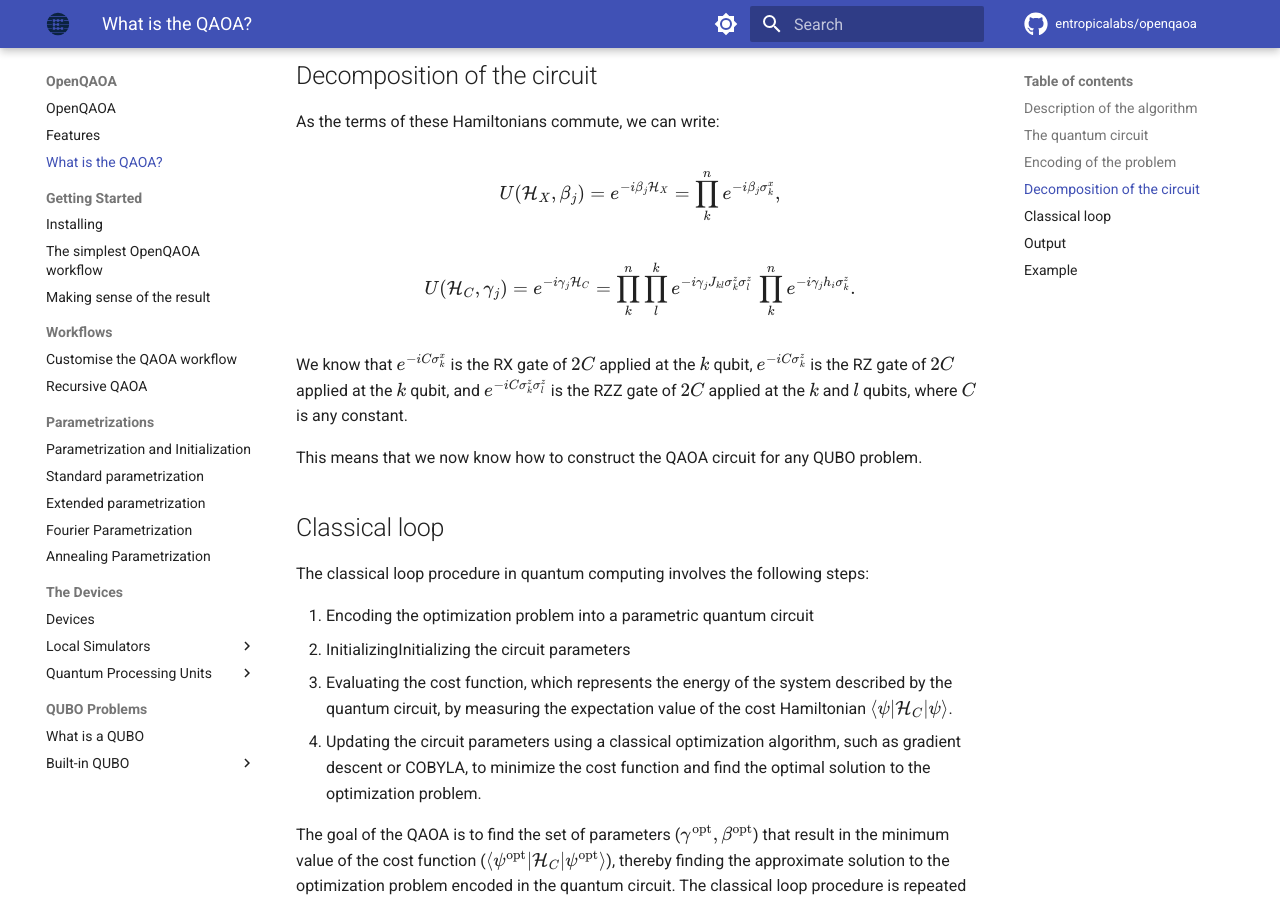
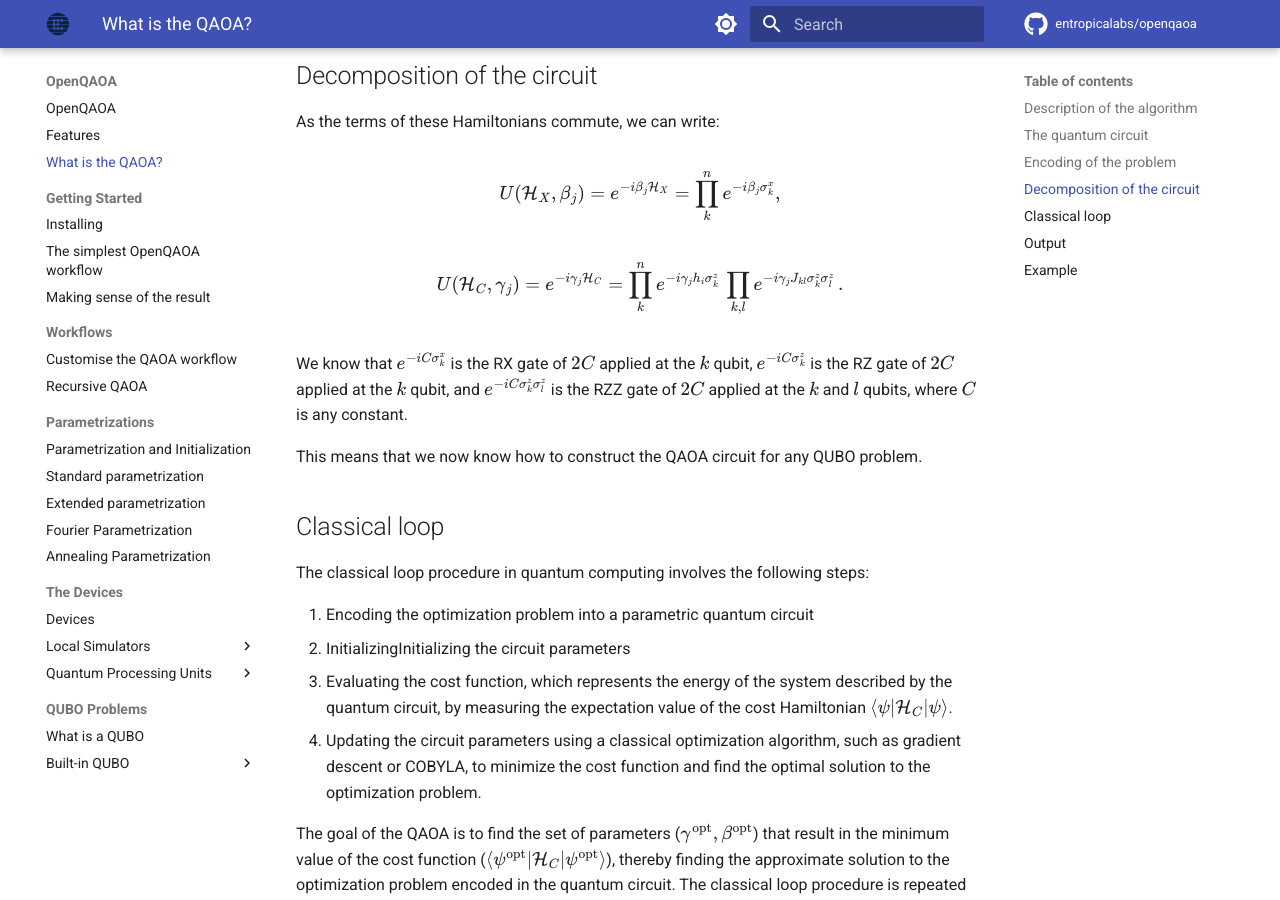
Before and after one commit to entropicalabs/openqaoa-website, an MkDocs documentation site: the page built from docs/what-is-the-qaoa.md, in a window 1280 px wide and 900 px high, scrolled down 3166 px. Built offline with MkDocs 1.6.1 and Material for MkDocs 9.7.7, drawn with Linux system fonts in a browser that asks for light colours; comment, search, counter and statistics services are not loaded.

Commit message:
what is qaoa, same formulas than in what is qubo

```diff
--- a/docs/what-is-the-qaoa.md
+++ b/docs/what-is-the-qaoa.md
@@ -76,7 +76,7 @@ As the terms of these Hamiltonians commute, we can write:
 
 $$U(\mathcal{H}_X,\beta_j) = e^{-i\beta_j \mathcal{H}_X} = \prod_k^n e^{-i\beta_j \sigma_{k}^x}, $$
 
-$$U(\mathcal{H}_C,\gamma_j) = e^{-i\gamma_j \mathcal{H}_C} = \prod_k^n\prod_l^k e^{-i\gamma_j J_{kl} \sigma_{k}^z\sigma_{l}^z}\,\prod_k^n e^{-i\gamma_j h_i \sigma_{k}^z}.$$
+$$U(\mathcal{H}_C,\gamma_j) = e^{-i\gamma_j \mathcal{H}_C} = \prod_k^n e^{-i\gamma_j h_i \sigma_{k}^z}\,\prod_{k, l}e^{-i\gamma_j J_{kl} \sigma_{k}^z\sigma_{l}^z}\,.$$
 
 We know that $e^{-iC \sigma_{k}^x}$ is the RX gate of $2C$ applied at the $k$ qubit, $e^{-iC \sigma_{k}^z}$ is the RZ gate of $2C$ applied at the $k$ qubit, and $e^{-iC \sigma_{k}^z\sigma_{l}^z}$ is the RZZ gate of $2C$ applied at the $k$ and $l$ qubits, where $C$ is any constant.
 
```
